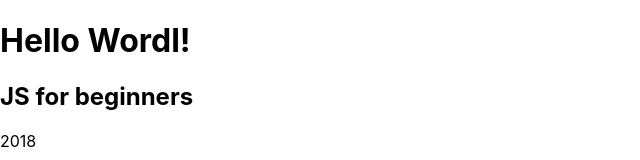
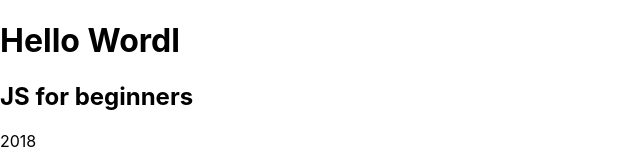
Before and after one commit to VladKalachev/react-course-practice, a React (Create React App) app in the folder 02-base-jsx/: page / in a window 1280 px wide. Shown: the top 160 px of the page, without its empty margins (0-640 px from the left). Built offline with nearby package versions, Linux system fonts and the light colour scheme.

Commit message:
chore: jsx

```diff
--- a/02-base-jsx/src/index.js
+++ b/02-base-jsx/src/index.js
@@ -14,7 +14,7 @@ const Book = ({name, year, price}) => {
 const App = () => {
   return (
     <div>
-      <h1>Hello Wordl!</h1>
+      <h1>Hello Wordl</h1>
       <Book name={'JS for beginners'} year={2018} price={1000}/>
       <Book name={'React'} year={2019} price={3000}/>
       <Book name={'Vue'} year={2020} price={2000}/>
```
